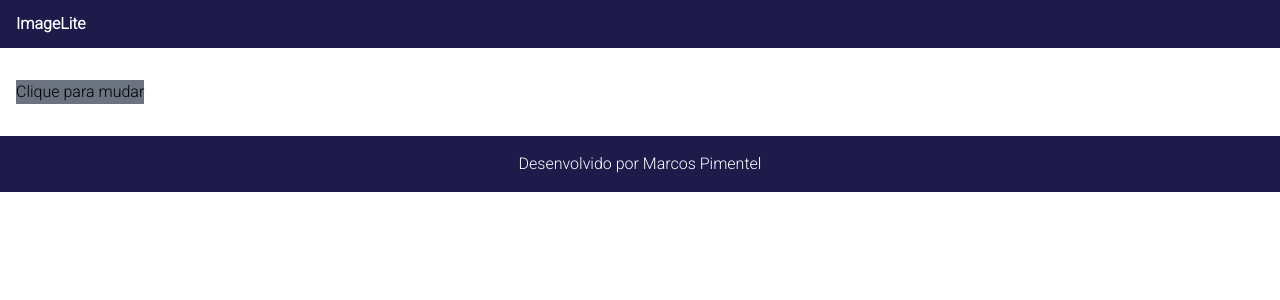
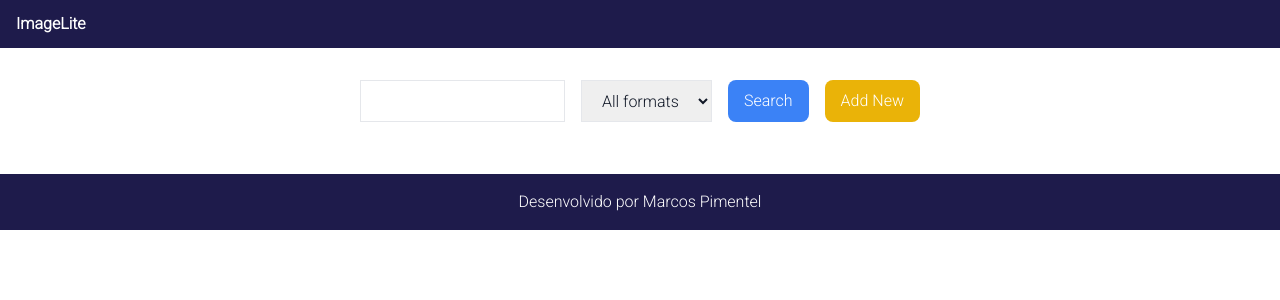
Before and after one commit to marcospsantos226/Upload-de-Imagens--Front, a Next.js app: page /galeria in a window 1280 px wide. Shown: the top 300 px of the page. Built offline with nearby package versions, Linux system fonts and the light colour scheme.

Commit message:
Criando o formulário para pesquisa de imagens

```diff
--- a/src/app/galeria/page.tsx
+++ b/src/app/galeria/page.tsx
@@ -53,7 +53,18 @@
 
     return (
         <Template>
-            <button className="bg-gray-500 "onClick={searchImages}>Clique para mudar</button>
+
+            <section className="flex flex-col items-center justify-center my-5">
+                <div className="flex space-x-4">
+                    <input type="text" className="border px-3 py-2 rounded-1g text-gray-900" />
+                    <select className="border px-4 py-2 rounded-1g text-gray-900">
+                        <option >All formats</option>
+                    </select>
+                    <button className="bg-blue-500 text-white px-4 py-2 rounded-lg" onClick={searchImages}>Search</button>
+                    <button className="bg-yellow-500 text-white px-4 py-2 rounded-lg">Add New</button>
+                </div>
+            </section>
+
             <section className="grid grid-cols-3 gap-8">
                 {
                     renderImageCards()
```
